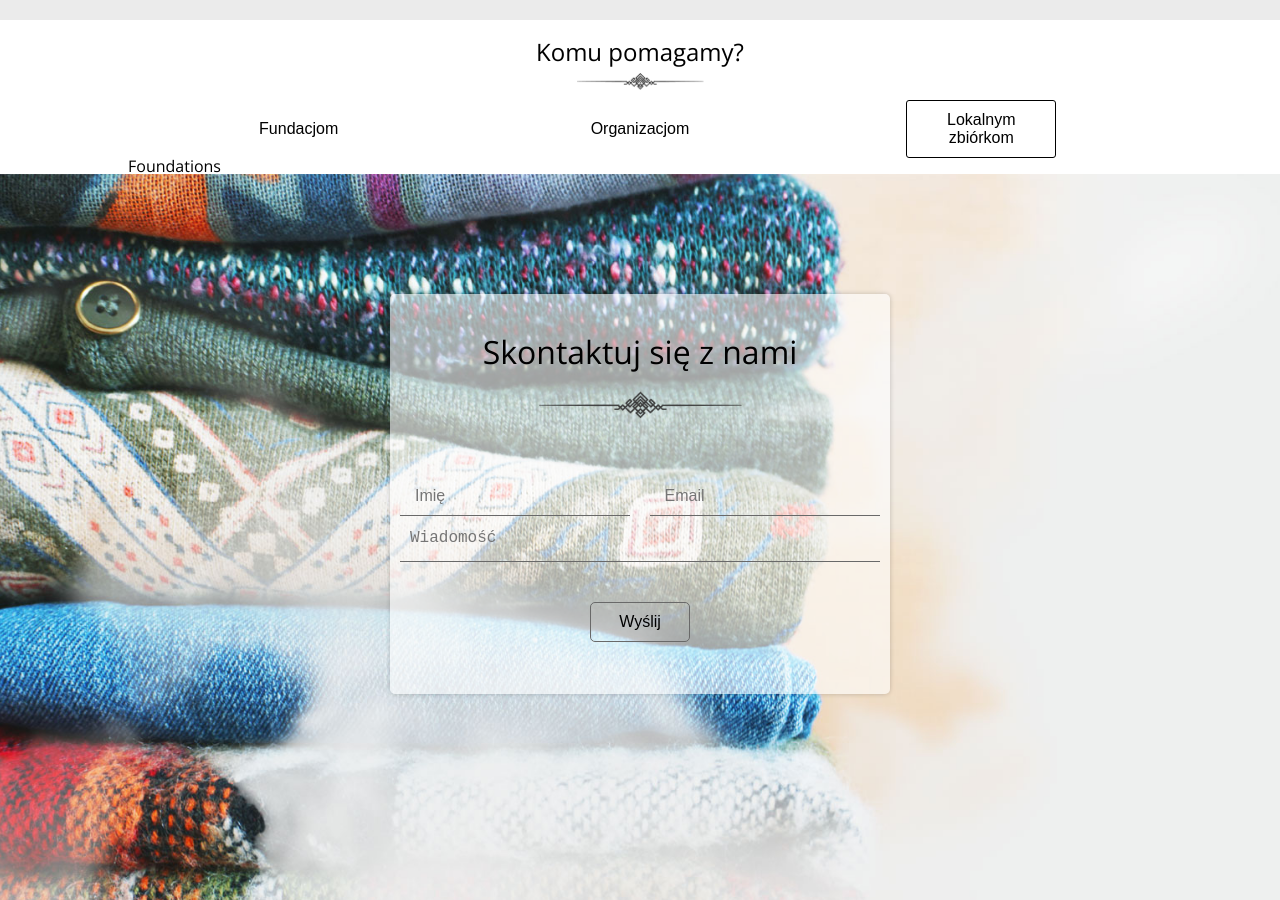
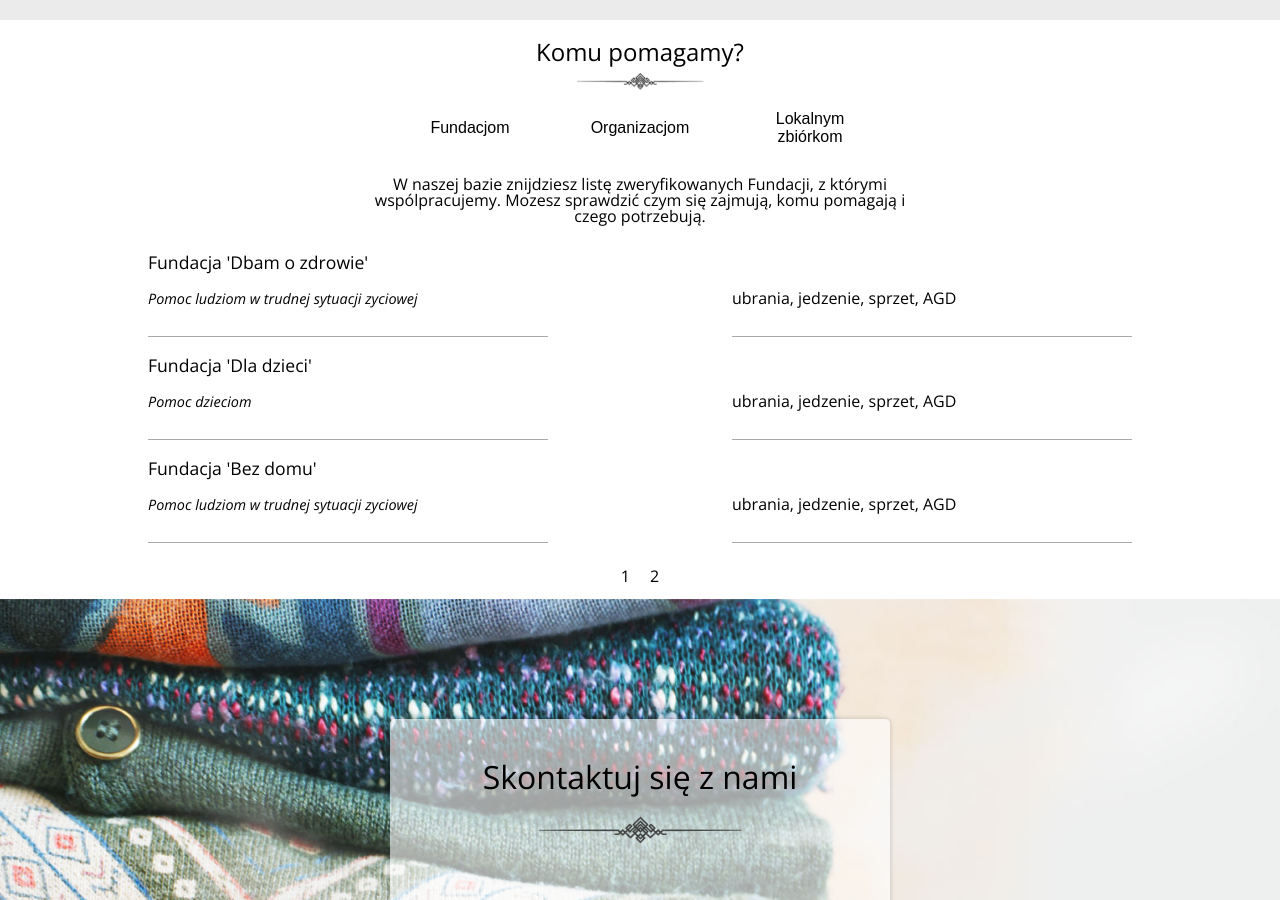
Before and after one commit to vanyaxk/react-oddaj-rzeczy, a React app: page /#/register in a window 1280 px wide. Shown: the part 2157-3057 px from the top of the page. Built offline with nearby package versions, Linux system fonts and the light colour scheme.

Commit message:
added foundations, deleted database for them, fixes react-scroll bug

```diff
--- a/index.html
+++ b/index.html
@@ -4,7 +4,7 @@
     <meta charset="UTF-8">
     <meta name="viewport" content="width=device-width, initial-scale=1.0">
     <meta http-equiv="X-UA-Compatible" content="ie=edge">
-    <link href="https://fonts.googleapis.com/css?family=Open+Sans:300,400,700&display=swap" rel="stylesheet">
+    <link href="https://fonts.googleapis.com/css?family=Open+Sans:300,300i,400,700&display=swap" rel="stylesheet">
     <title>OddajRzeczy - platforma do oddania niepotrzebnych rzeczy</title>
 </head>
 <body>
--- a/js/components/Foundations.js
+++ b/js/components/Foundations.js
@@ -19,6 +19,215 @@ import styled, { css } from 'styled-components';
             display: flex;
             flex-direction: column;
         `;
+
+        const Buttons = styled.div`
+        margin: 0 auto;
+        max-width: 600px;
+        display: flex;
+        flex-direction: row;
+        justify-content: space-around;
+        align-items: center
+        `;
+        const FoundationList = styled.ul`
+            list-style: none;
+        `;
+        const FoundationPurpose = styled.p`
+            max-width: 600px;
+            padding: 20px;
+            margin: 0 auto;
+            text-align: center;
+        `;
+
+        const FoundationItem = styled.li`
+            display: flex;
+            justify-content: space-between;
+            align-items: flex-end;
+        `;
+        const FoundationInfo = styled.section`
+            padding: 10px 20px;
+            &:after {
+                content: '';
+                display: block;
+                height: 1px;
+                min-width: 400px;
+                background-color: #a9a9a9;
+                margin-top: 30px;
+            }
+        `;
+        const FoundationName = styled.p`
+            font-size: 1.1em;
+        `;
+        const FoundationMission = styled.p`
+            margin-top: 20px;
+            font-style: italic;
+            font-size: .9em;
+        `;
+        const FoundationNeeds = styled.p`
+            padding: 10px 20px;
+
+            &:after {
+                content: '';
+                display: block;
+                height: 1px;
+                min-width: 400px;
+                background-color: #a9a9a9;
+                margin-top: 30px;
+            }
+        `;
+
+        const PageList = styled.ul`
+            list-style: none;
+            display: flex;
+            justify-content: center;
+        `;
+        const PageNumber = styled.li`
+            padding: 15px 10px;
+        `;
+
+        const foundations = [
+            {
+                id: 1,
+                name: "Fundacja 'Dbam o zdrowie'",
+                mission: "Pomoc ludziom w trudnej sytuacji zyciowej",
+                needs: "ubrania, jedzenie, sprzet, AGD"
+            },
+            {
+                id: 2,
+                name: "Fundacja 'Dla dzieci'",
+                mission: "Pomoc dzieciom",
+                needs: "ubrania, jedzenie, sprzet, AGD"
+            },
+            {
+                id: 3,
+                name: "Fundacja 'Bez domu'",
+                mission: "Pomoc ludziom w trudnej sytuacji zyciowej",
+                needs: "ubrania, jedzenie, sprzet, AGD"
+            },
+            {
+                id: 4,
+                name: "Fundacja 'Zdrowie'",
+                mission: "Pomoc ludziom w trudnej sytuacji zyciowej",
+                needs: "ubrania, jedzenie, sprzet, AGD"
+            }
+        ];
+
+        const organisations = [
+            {
+                id: 1,
+                name: "Polska Akcja Humanitarna",
+                mission: "Humanitarna pomoc ludziom w trudnej sytuacji zyciowej",
+                needs: "ubrania, sprzet, AGD, pieniądze"
+            },
+
+            {
+                id: 2,
+                name: "Fundacja im. Stefana Batorego",
+                mission: "Humanitarna pomoc ludziom w trudnej sytuacji zyciowej",
+                needs: "ubrania, sprzet, AGD, pieniądze"
+            },
+
+            {
+                id: 3,
+                name: "Fundacja MSP Komandor",
+                mission: "Humanitarna pomoc ludziom w trudnej sytuacji zyciowej",
+                needs: "ubrania, sprzet, AGD, pieniądze"
+            },
+
+            {
+                id: 4,
+                name: "Fundacja 'Arka'",
+                mission: "Humanitarna pomoc ludziom w trudnej sytuacji zyciowej",
+                needs: "ubrania, sprzet, AGD, pieniądze"
+            }
+        ];
+
+        const localOrgs = [
+            {
+                id: 1,
+                name: "Fundacja 'Arka'",
+                mission: "Humanitarna pomoc ludziom w trudnej sytuacji zyciowej",
+                needs: "ubrania, sprzet, AGD, pieniądze"
+            },
+
+            {
+                id: 2,
+                name: "Polska Pomoc",
+                mission: "Humanitarna pomoc ludziom w trudnej sytuacji zyciowej",
+                needs: "ubrania, sprzet, AGD, pieniądze"
+            },
+
+            {
+                id: 3,
+                name: "Fundacja 'Bez domu'",
+                mission: "Pomoc ludziom w trudnej sytuacji zyciowej",
+                needs: "ubranie, jedzenie, sprzet, AGD"
+            },
+
+            {
+                id: 4,
+                name: "Fundacja 'Super'",
+                mission: "Pomoc wszystkim!",
+                needs: "Wszystko!"
+            },
+
+            {
+                id: 5,
+                name: 'Polskie Centrum Pomocy',
+                mission: "Pomóc Polakom",
+                needs: "Cokolwiek"
+            },
+
+            {
+                id: 6,
+                name: 'Korpusy Pokoju',
+                mission: 'Pomóc zdrowotna',
+                needs: "Leki"
+            },
+            {
+                id: 7,
+                name: 'Caritas Polska',
+                mission: 'Care and protection',
+                needs: "ubrania, sprzęt, AGD"
+            }
+        ]
+
+
+class Foundations extends Component {
+
+    state = {
+        text: foundations,
+        elementsPerPage: 3,
+        currentPage: 1,
+    }
+
+    handleClickFunds = () => {
+        this.setState({
+            text: foundations,
+            clicked: true
+        })
+    }
+
+    handleClickOrgs = () => {
+        this.setState(prevState => ({
+            text: organisations,
+            clicked: !prevState.clicked
+        }));
+    }
+
+    handleClickLocals = () => {
+        this.setState({
+            text: localOrgs
+        });
+    }
+
+    handlePageClick = () => {
+        this.setState({
+            currentPage: Number(event.target.id)
+        })
+    }
+
+    render() {
+
         const Button = styled.button`
             background: white;
             outline: none;
@@ -28,56 +237,59 @@ import styled, { css } from 'styled-components';
             padding: 10px;
             margin: 0 10px;
             font-size: 1em;
-
-            ${props => props.active && css`
-            border: 1px solid black;
+            border: ${props => props.clicked ? '1px solid black' : 'none'};
             border-radius: 3px;
-            `}
         `;
 
-        const Buttons = styled.div`
-        width: 100%;
-        display: flex;
-        flex-direction: row;
-        justify-content: space-around;
-        align-items: center
-        `;
+        const lastElement = this.state.currentPage * this.state.elementsPerPage;
+        const firstElement = lastElement - this.state.elementsPerPage;
+        const currentElements = this.state.text.slice(firstElement, lastElement);
+        //displaying elements
+        const renderElements = currentElements.map(el => {
+            return (
+                <FoundationItem key={el.name}>
+                    <FoundationInfo>
+                        <FoundationName>{el.name}</FoundationName>
+                        <FoundationMission>{el.mission}</FoundationMission>
+                    </FoundationInfo>
+                    <FoundationNeeds>{el.needs}</FoundationNeeds>
+                </FoundationItem>
+            )
+        });
+        //displaying page numbers
+        const pageNumbers = [];
+        for (let i = 1; i <= Math.ceil(this.state.text.length / this.state.elementsPerPage); i++) {
+            pageNumbers.push(i);
+        }
 
-
-class Foundations extends Component {
-    state = {
-        text: 'Foundations'
-    }
-
-    handleClickFunds = () => {
-        this.setState({
-            text: 'Foundations',
-        })
-    }
-
-    handleClickOrgs = () => {
-        this.setState({
-            text: 'Orgs',
+        const renderPageNumbers = pageNumbers.map(number => {
+        return (
+            <PageNumber
+            key={number}
+            id={number}
+            onClick={this.handlePageClick}
+            >
+            {number}
+            </PageNumber>
+        );
         });
-    }
-
-    handleClickLocals = () => {
-        this.setState({
-            text: 'Local Orgs'
-        });
-    }
-
-    render() {
         return (
             <section className='foundations' id='scrollToFoundations'>
                  <Container>
                     <FoundationHeader>Komu pomagamy?</FoundationHeader>
                     <Buttons>
-                        <Button onClick={this.handleClickFunds}>Fundacjom</Button>
-                        <Button onClick={this.handleClickOrgs}>Organizacjom</Button>
-                        <Button active onClick={this.handleClickLocals}>Lokalnym zbiórkom</Button>
+                        <Button clicked={this.state.clicked} onClick={this.handleClickFunds}>Fundacjom</Button>
+                        <Button clicked={this.state.clicked} onClick={this.handleClickOrgs}>Organizacjom</Button>
+                        <Button clicked={this.state.clicked} onClick={this.handleClickLocals}>Lokalnym zbiórkom</Button>
                     </Buttons>
-                    <p>{this.state.text}</p>
+                    <FoundationPurpose>
+                        W naszej bazie znijdziesz listę zweryfikowanych Fundacji, z którymi wspólpracujemy.
+                        Mozesz sprawdzić czym się zajmują, komu pomagają i czego potrzebują.
+                    </FoundationPurpose>
+                    <FoundationList>
+                        {renderElements}
+                    </FoundationList>
+                    <PageList>{renderPageNumbers}</PageList>
 
                 </Container>
             </section>
--- a/js/components/Navigation.js
+++ b/js/components/Navigation.js
@@ -102,7 +102,7 @@ class Navigation extends Component {
                     to={element.link}
                     spy={true}
                     smooth={true}
-                    offset={-70}
+                    offset={0}
                     duration= {500}
                     onMouseOver={this.funHover}
                     >
```
Also changed, not shown: js/App.js (+12 -4 lines), users.json (deleted, +0 -19 lines).
